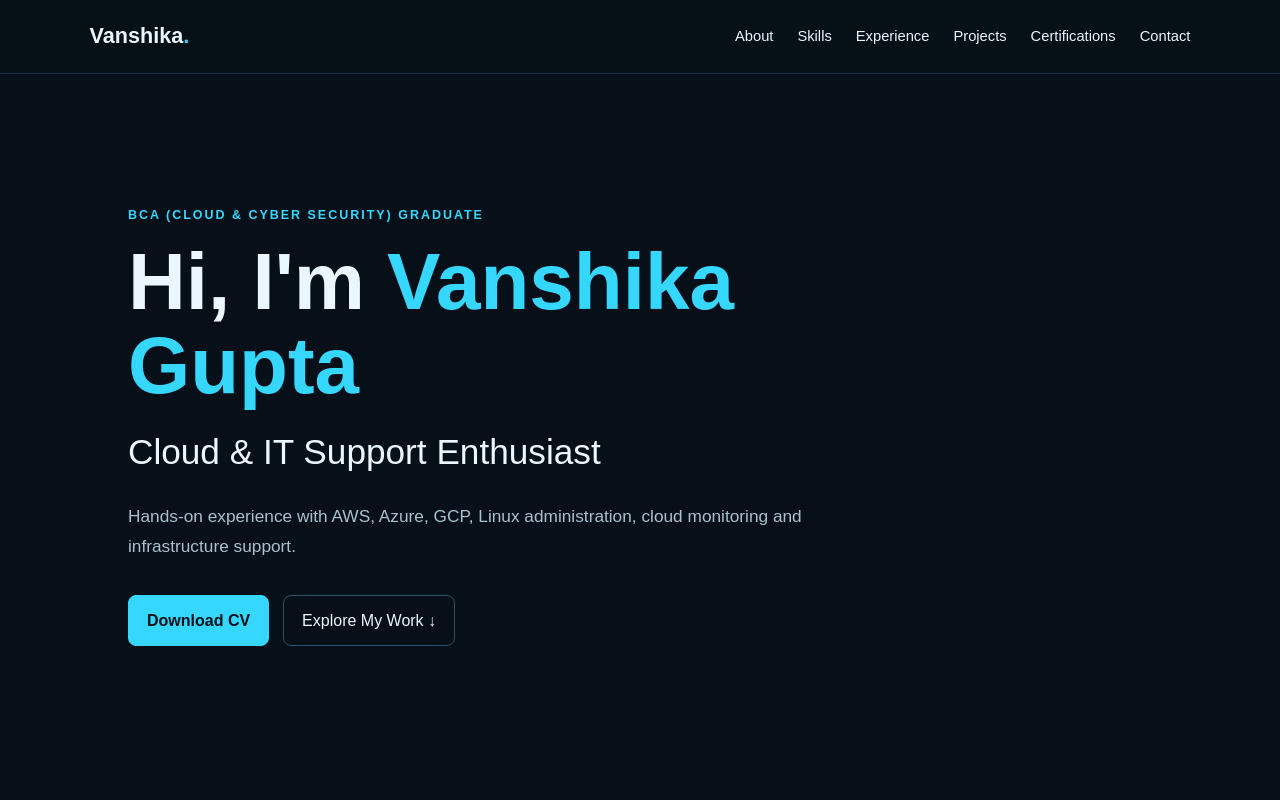
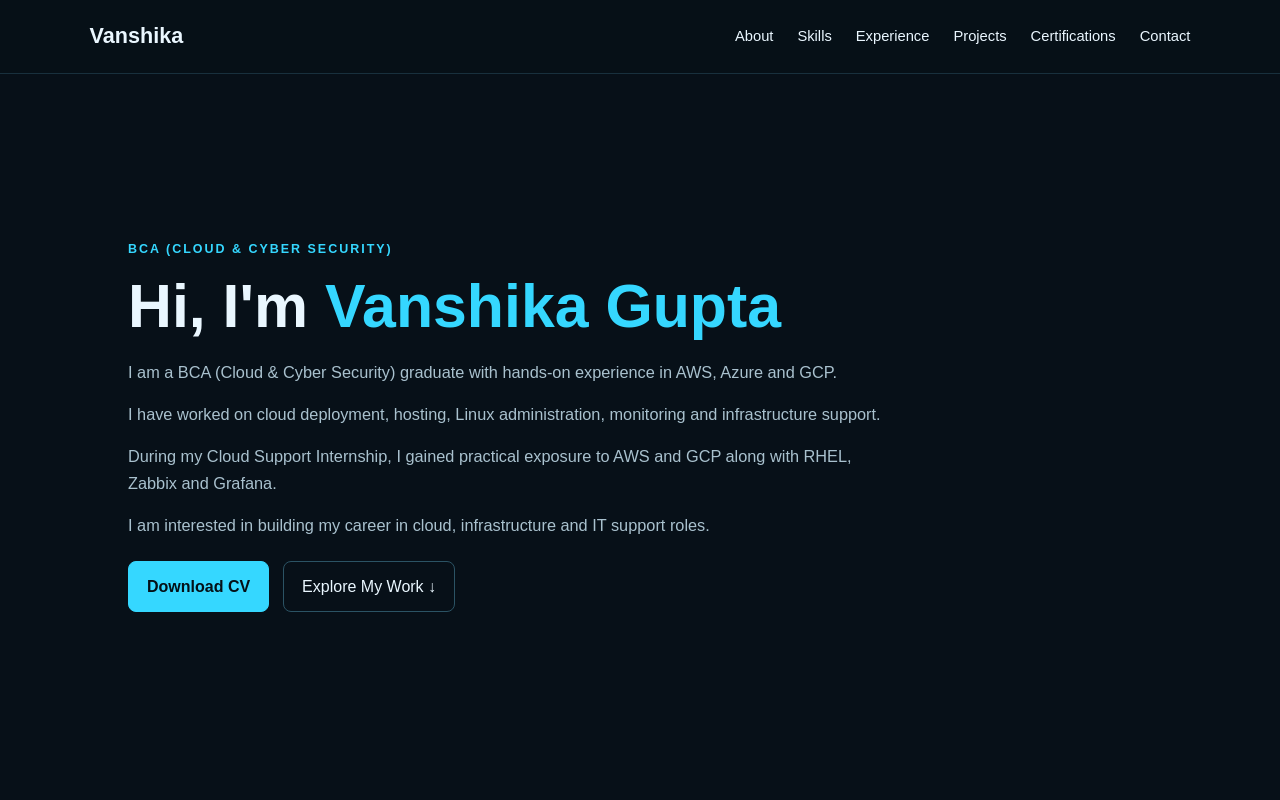
Before and after one commit to vanshika-clouddev/vanshika-clouddev.github.io, a plain HTML site: page index.html in a window 1280 px wide. Shown: the top 800 px of the page. Drawn offline with Linux system fonts and the light colour scheme.

Commit message:
Add files via upload

```diff
--- a/index.html
+++ b/index.html
@@ -9,7 +9,7 @@
 <body>
 <header>
   <nav class="nav">
-    <a class="logo" href="#home">Vanshika<span>.</span></a>
+    <a class="logo" href="#home">Vanshika</a>
     <div class="links">
       <a href="#about">About</a><a href="#skills">Skills</a><a href="#experience">Experience</a>
       <a href="#projects">Projects</a><a href="#certifications">Certifications</a><a href="#contact">Contact</a>
@@ -19,10 +19,12 @@
 
 <main>
 <section id="home" class="hero">
-  <p class="eyebrow">BCA (Cloud & Cyber Security) Graduate</p>
+  <p class="eyebrow">BCA (Cloud & Cyber Security)</p>
   <h1>Hi, I'm <span>Vanshika Gupta</span></h1>
-  <h2>Cloud & IT Support Enthusiast</h2>
-  <p class="lead">Hands-on experience with AWS, Azure, GCP, Linux administration, cloud monitoring and infrastructure support.</p>
+  <p class="lead">I am a BCA (Cloud & Cyber Security) graduate with hands-on experience in AWS, Azure and GCP.</p>
+  <p class="lead">I have worked on cloud deployment, hosting, Linux administration, monitoring and infrastructure support.</p>
+  <p class="lead">During my Cloud Support Internship, I gained practical exposure to AWS and GCP along with RHEL, Zabbix and Grafana.</p>
+  <p class="lead">I am interested in building my career in cloud, infrastructure and IT support roles.</p>
   <div class="buttons">
     <a class="btn primary" href="Vanshika_Gupta_CV.pdf" download>Download CV</a>
     <a class="btn" href="#projects">Explore My Work ↓</a>
```
Also changed, not shown: style.css (+1 -1 lines).
